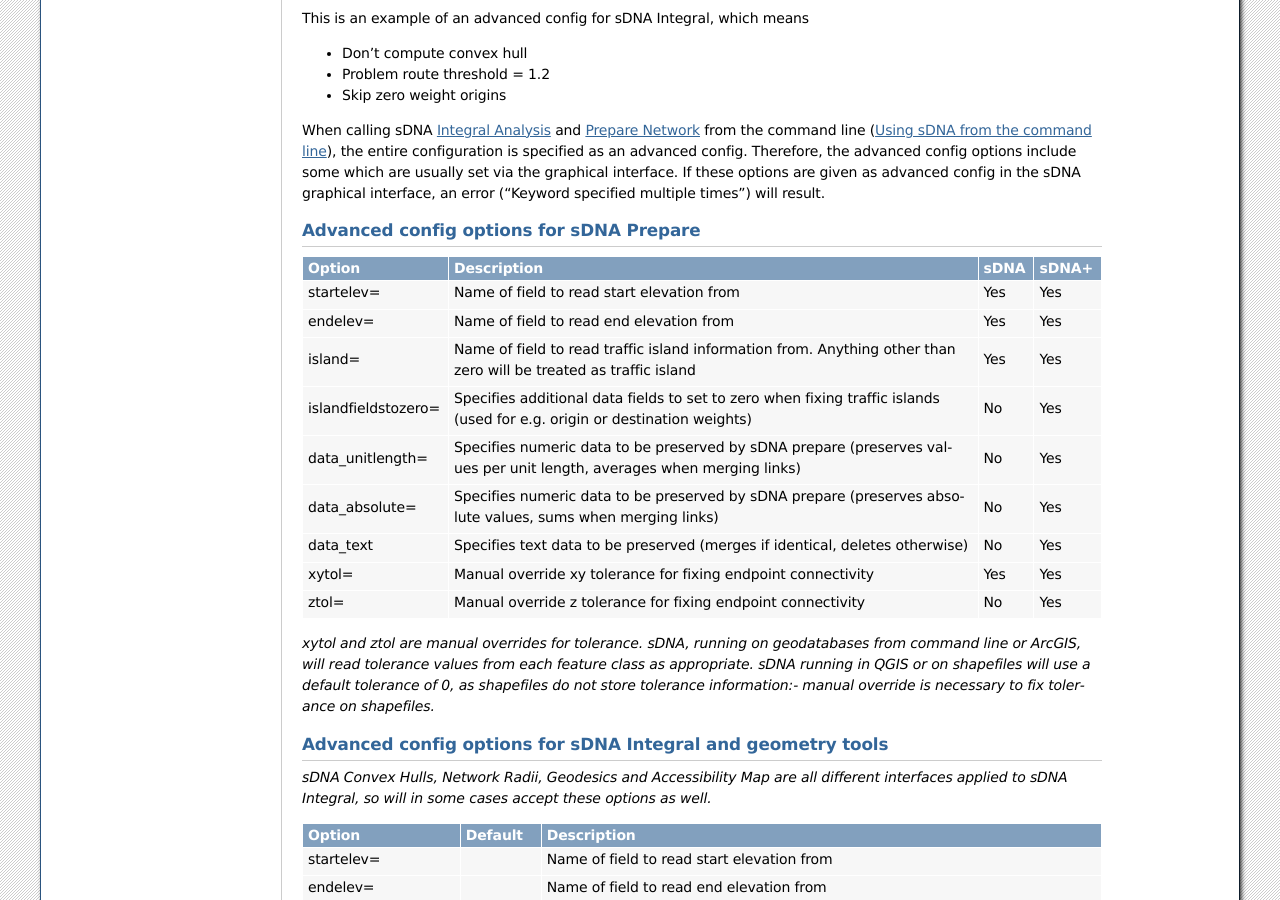
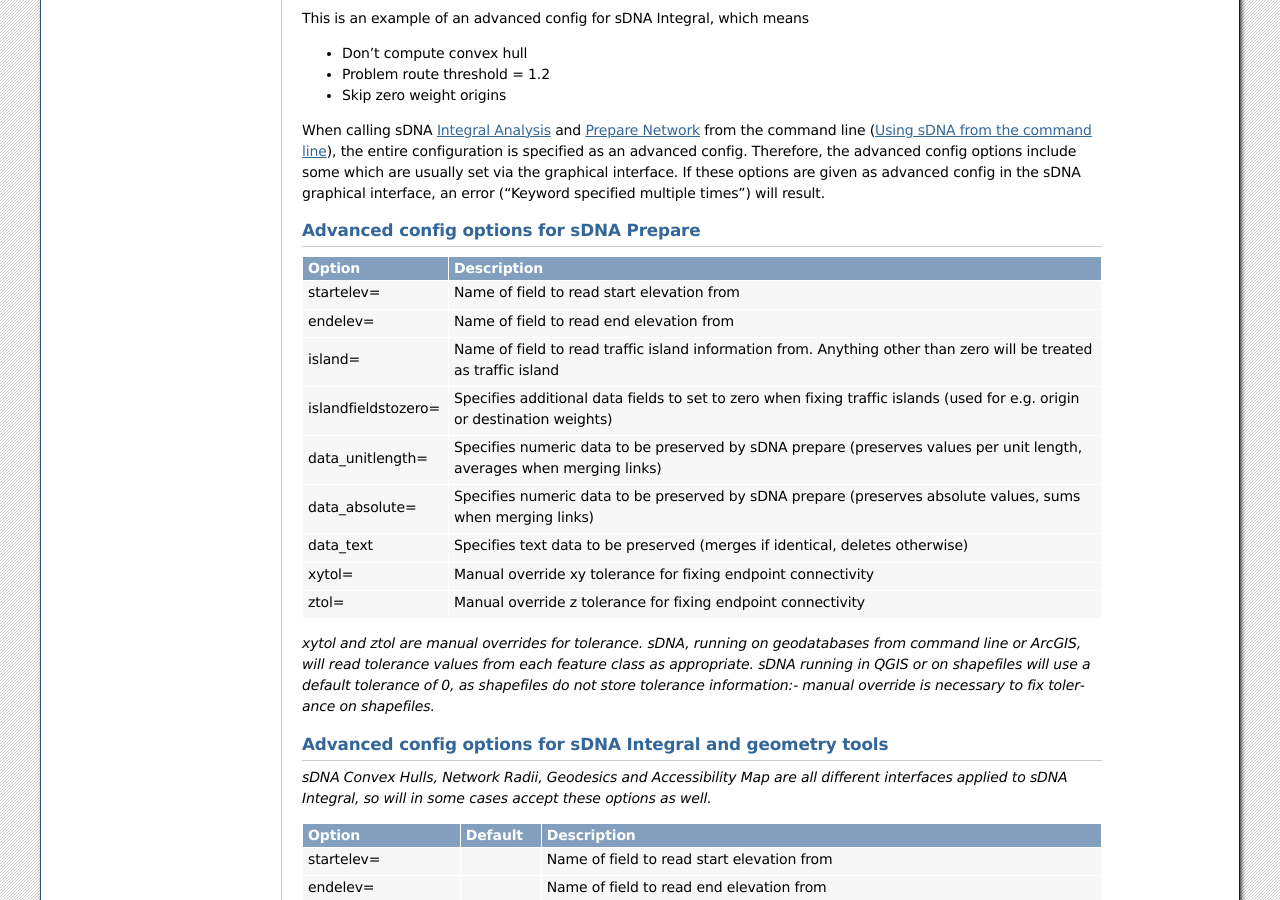
Before and after one commit to fiftysevendegreesofrad/sdna_open, a Sphinx documentation site: the page built from docs/sphinx/source/guide_to_individual_tools.rst, in a window 1280 px wide and 900 px high, scrolled down 4904 px. Built offline with Sphinx 7.4.7, drawn with Linux system fonts in a browser that asks for light colours.

```diff
--- a/docs/sphinx/source/guide_to_individual_tools.rst
+++ b/docs/sphinx/source/guide_to_individual_tools.rst
@@ -260,7 +260,7 @@
 
 .. csv-table::
    :file: prepare-advanced-config.csv
-   :widths: 10,80,5,5
+   :widths: 10,80
    :header-rows: 1
 
 
--- a/docs/sphinx/source/prepare-advanced-config.csv
+++ b/docs/sphinx/source/prepare-advanced-config.csv
@@ -1,10 +1,10 @@
-Option,Description,sDNA,sDNA+
-startelev=,Name of field to read start elevation from,Yes,Yes
-endelev=,Name of field to read end elevation from,Yes,Yes
-island=,Name of field to read traffic island information from.  Anything other than zero will be treated as traffic island,Yes,Yes
-islandfieldstozero=,Specifies additional data fields to set to zero when fixing traffic islands (used for e.g. origin or destination weights),No,Yes
-data_unitlength=,"Specifies numeric data to be preserved by sDNA prepare (preserves values per unit length, averages when merging links)",No,Yes
-data_absolute=,"Specifies numeric data to be preserved by sDNA prepare (preserves absolute values, sums when merging links)",No,Yes
-data_text,"Specifies text data to be preserved (merges if identical, deletes otherwise)",No,Yes
-xytol=,Manual override xy tolerance for fixing endpoint connectivity,Yes,Yes
-ztol=,Manual override z tolerance for fixing endpoint connectivity,No,Yes
+Option,Description
+startelev=,Name of field to read start elevation from
+endelev=,Name of field to read end elevation from
+island=,Name of field to read traffic island information from.  Anything other than zero will be treated as traffic island
+islandfieldstozero=,Specifies additional data fields to set to zero when fixing traffic islands (used for e.g. origin or destination weights)
+data_unitlength=,"Specifies numeric data to be preserved by sDNA prepare (preserves values per unit length, averages when merging links)"
+data_absolute=,"Specifies numeric data to be preserved by sDNA prepare (preserves absolute values, sums when merging links)"
+data_text,"Specifies text data to be preserved (merges if identical, deletes otherwise)"
+xytol=,Manual override xy tolerance for fixing endpoint connectivity
+ztol=,Manual override z tolerance for fixing endpoint connectivity
```
Also changed, not shown: docs/sphinx/source/installation_usage.rst (+2 -5 lines).
